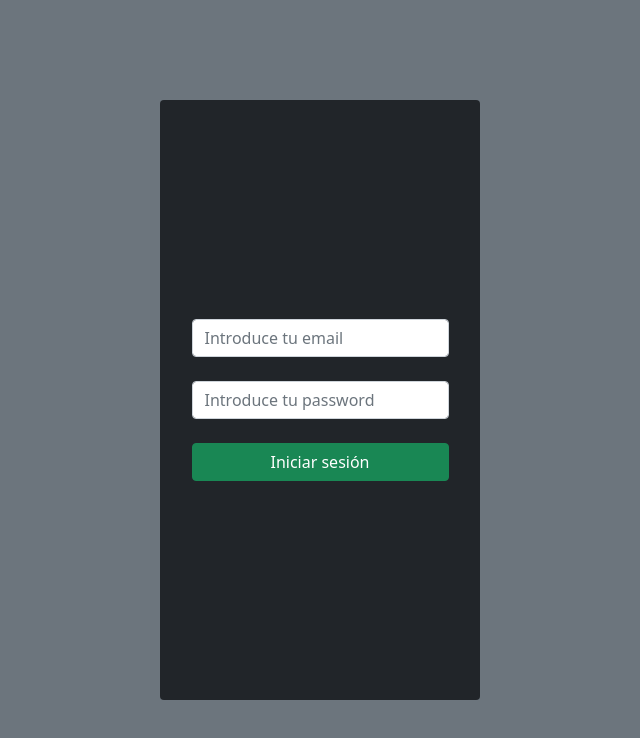
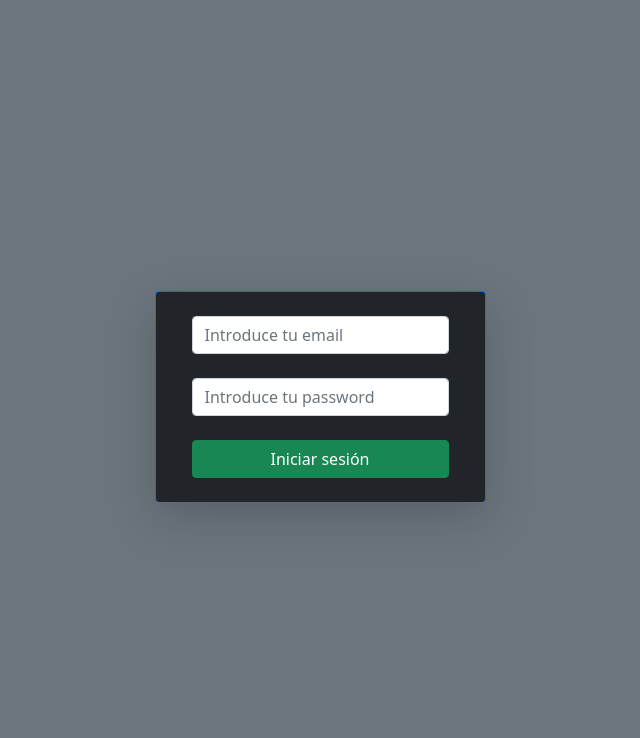
Before and after one commit to RodrigaoCabrera/app-superheroes, a React (Create React App) app: page / in a window 1280 px wide. Shown: the top 738 px of the page, without its empty margins (320-960 px from the left). Built offline with nearby package versions, Linux system fonts and the light colour scheme.

Commit message:
login y logout

```diff
--- a/public/index.html
+++ b/public/index.html
@@ -28,7 +28,7 @@
   </head>
   <body>
     <noscript>You need to enable JavaScript to run this app.</noscript>
-    <div id="root" class="bg-secondary" style="height:100vh"></div>
+    <div id="root" class="bg-secondary"></div>
     <!--
       This HTML file is a template.
       If you open it directly in the browser, you will see an empty page.
--- a/src/App.js
+++ b/src/App.js
@@ -3,7 +3,7 @@ import Equipo from './components/Equipo/Equipo'
 function App() {
 
   return (
-    <div className="d-flex align-content-center justify-content-center h-100 w-100">
+    <div className="d-flex flex-column align-content-center justify-content-center">
       <Equipo />
     </div>
   );
--- a/src/components/Equipo/Equipo.jsx
+++ b/src/components/Equipo/Equipo.jsx
@@ -1,6 +1,7 @@
 import React, { lazy, Suspense } from "react";
 import Loading from "../Loading/Loading";
-import Login from "../Login/Login"
+import Login from "../Login/Login";
+import Header from "../Header/Header";
 
 import SearchHeros from "../Buscador/SearchHeros";
 
@@ -16,11 +17,14 @@ export default () => (
 const Equipo = () => {
   const { isViewSearch, isLogin } = useHeros();
 
-
-
   return isViewSearch ? (
     <SearchHeros />
+  ) : isLogin ? (
+    <Suspense fallback={<Loading />}>
+      <Header />
+      <Hero />
+    </Suspense>
   ) : (
-    isLogin ? <Suspense fallback={<Loading />}><Hero /></Suspense> : <Login />
+    <Login />
   );
 };
--- a/src/components/Equipo/Hero/Hero.jsx
+++ b/src/components/Equipo/Hero/Hero.jsx
@@ -10,7 +10,7 @@ const Hero = () => {
   const { getAllHeros, eliminarHero, heros } = useHeros();
 
   useMemo(() => {
-    if(heros.length === 0){
+    if (heros.length === 0) {
       getAllHeros();
     }
   }, []);
@@ -23,12 +23,15 @@ const Hero = () => {
   };
 
   return heros[0] ? (
-    <div className="bg-secondary py-3">
-      <div className="container h-100">
+    <div className="w-100 d-flex py-3">
+      <div className="container">
         {heros.map((arrayHero, index) => {
           return (
-            <div className="row bg-dark d-flex justify-content-center my-3 px-2 rounded" key={index}>
-              {arrayHero.length !== 6 && <SearchBar index={index}/>}
+            <div
+              className="row bg-dark d-flex justify-content-center my-3 px-2 rounded"
+              key={index}
+            >
+              {arrayHero.length !== 6 && <SearchBar index={index} />}
               <h1
                 className="text-center text-white rounded-pill bg-primary pb-2 mt-2 mx-2"
                 style={{ display: heros.length !== 0 ? "block" : "none" }}
--- /dev/null
+++ b/src/components/Header/Header.jsx
@@ -0,0 +1,21 @@
+import React from "react";
+import { useHeros } from "../Context/HerosContext";
+
+const Header = () => {
+  const { setIslogin } = useHeros();
+
+  return (
+    <div className="container-fluid bg-dark py-2 d-flex justify-content-between">
+      <section>
+        <h2 className="text-white">Superhéroes Team</h2>
+      </section>
+      <section>
+        <button className="btn btn-danger" onClick={() => setIslogin(null)}>
+          Cerrar sesión
+        </button>
+      </section>
+    </div>
+  );
+};
+
+export default Header;
--- a/src/components/Loading/Loading.jsx
+++ b/src/components/Loading/Loading.jsx
@@ -2,7 +2,7 @@ import React, { Spinner } from "reactstrap";
 
 const Loading = () => {
   return (
-    <div className="h-100 bg-secondary d-flex justify-content-center">
+    <div className="bg-secondary d-flex justify-content-center" style={{height:"100vh"}}>
       <section className="align-self-center">
         <Spinner animation="grow" role="status">
           <span className="sr-only"></span>
--- a/src/components/Login/Login.jsx
+++ b/src/components/Login/Login.jsx
@@ -7,22 +7,27 @@ const Login = () => {
     useHeros();
 
   const [msgError, setMsgError] = useState(null);
-  console.log(isLogin);
-  console.log(email);
+
+  useEffect(() => {
+    setMsgError(() => {
+      if (email.length === 0 && password.length === 0) {
+        setMsgError("");
+      } else {
+        setMsgError(msgError);
+      }
+    });
+  }, [email, password]);
 
   const login = () => {
     setIslogin(false);
+    setMsgError("");
     axios
       .post(`http://challenge-react.alkemy.org/`, {
         email: email,
         password: password,
       })
       .catch(function (error) {
-        if (error.response) {
-          setMsgError("Error");
-        } else {
-          setMsgError("Error");
-        }
+        setMsgError("¡El email y/o password son incorrectos!");
       })
       .then((res) => {
         if (res) {
@@ -35,9 +40,12 @@ const Login = () => {
   };
 
   return (
-    <div className="container bg-dark h-75 w-25 m-auto d-flex justify-content-center rounded">
-      <div className="row align-self-center">
-        <div className="col">
+    <div
+      className="container lead m-auto d-flex flex-column justify-content-center"
+      style={{ height: "100vh" }}
+    >
+      <div className="row align-self-center bg-dark rounded shadow-lg border border-primary border-bottom-0 p-4">
+        <div className="col-12">
           <form className="form-group">
             <input
               onChange={(e) => {
@@ -56,12 +64,31 @@ const Login = () => {
               placeholder="Introduce tu password"
             />
           </form>
-          <button onClick={login} className="btn btn-success btn-block w-100 mt-4">
-            Iniciar sesión
-          </button>
-          {msgError !== null ? <div>{msgError}</div> : <span></span>}
+          {isLogin === null ? (
+            <button
+              onClick={login}
+              className="btn btn-success btn-block w-100 mt-4"
+            >
+              Iniciar sesión
+            </button>
+          ) : (
+            <button
+              onClick={login}
+              className="btn btn-success btn-block w-100 mt-4"
+              disabled
+            >
+              <div className="spinner-border spinner-border-sm" role="status">
+                <span class="sr-only"></span>
+              </div>
+            </button>
+          )}
         </div>
       </div>
+      {msgError !== null ? (
+        <p className="text-warning text-center h6">{msgError}</p>
+      ) : (
+        <span></span>
+      )}
     </div>
   );
 };
```
